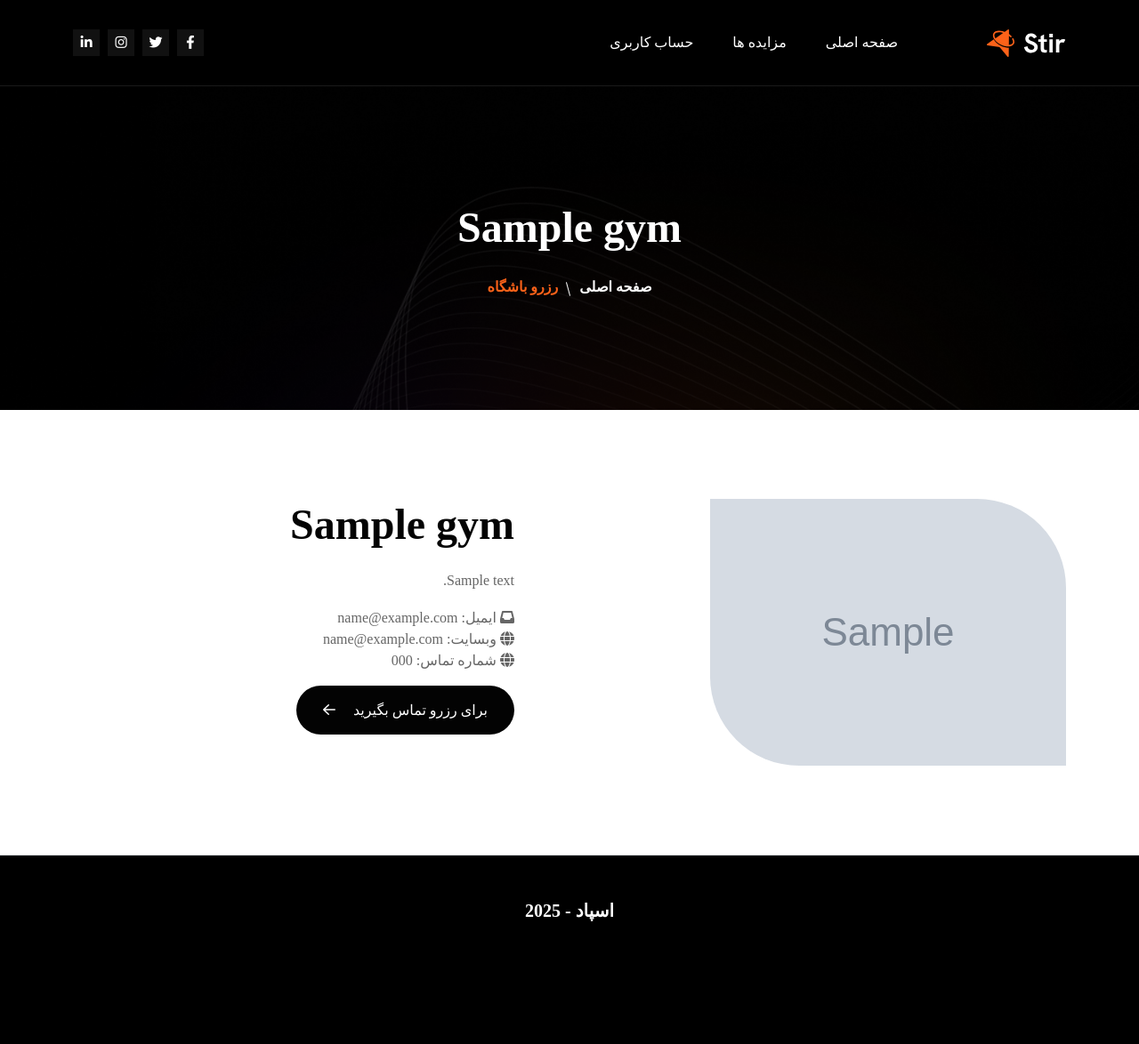
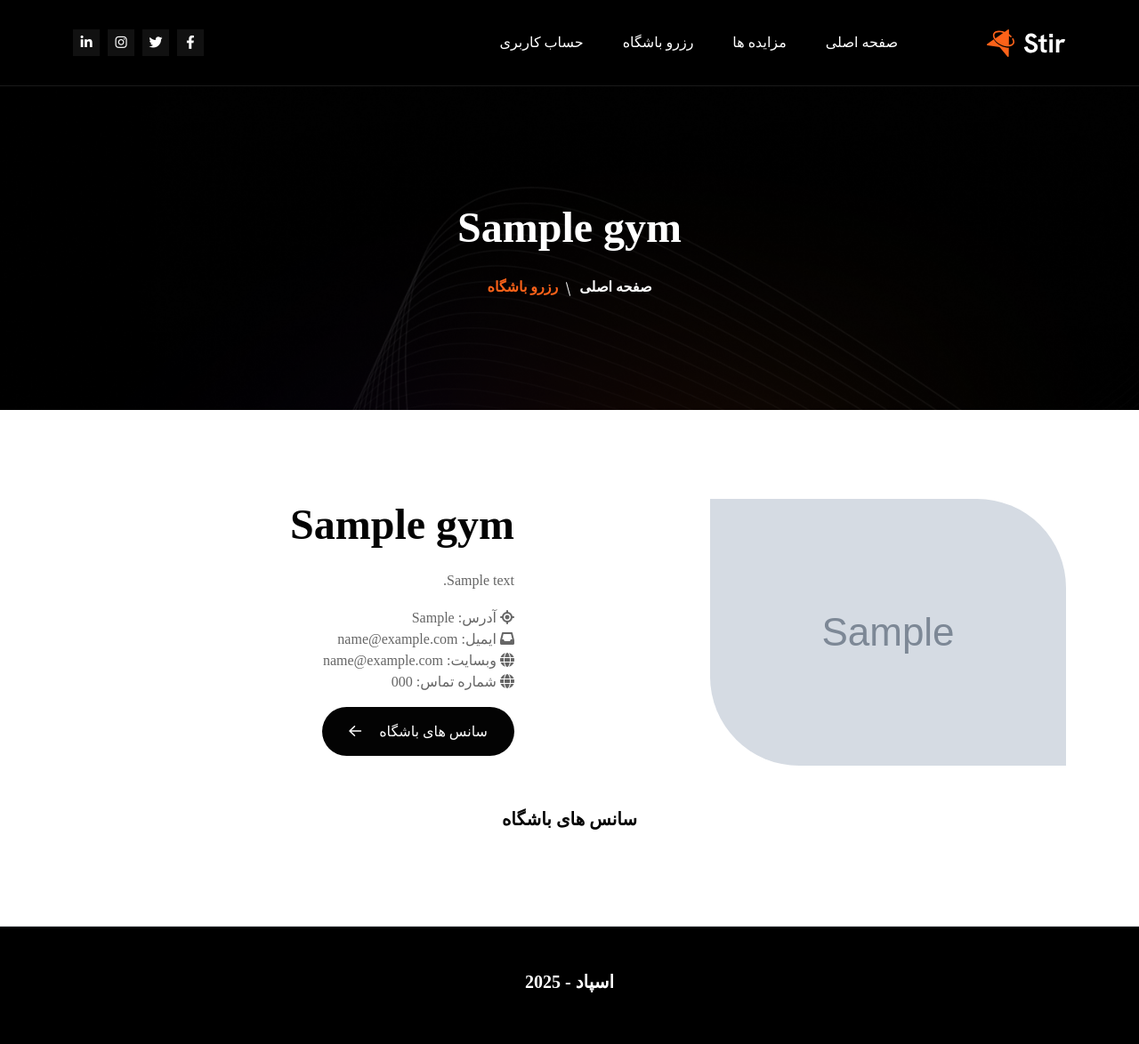
Before and after one commit to AbolfazlAbdi48/aspad, a Django app: page /gym/1/ in a window 1280 px wide. Shown: the whole page at 89% size. Before the commit the page ends 1036 px from the top, so only its background shows below. Run offline with Django 5.2, Linux system fonts and the light colour scheme; tables that the repository leaves empty hold one stand-in row (values such as "Sample post"); grey boxes marked "Sample" are stand-in pictures; data that the repository does not hold is empty; some libraries are stand-ins or nearby versions; some web fonts are replaced.

Commit message:
Update: complete gym feature

```diff
--- a/core/templates/base/base.html
+++ b/core/templates/base/base.html
@@ -52,6 +52,9 @@
                         </li>
                         <li class="nav-item">
                             <a href="{% url 'auction:auction-list' %}" class="nav-link dropdown-toggle">مزایده ها</a>
+                        </li>
+                        <li class="nav-item">
+                            <a href="{% url 'gym:gym-list' %}" class="nav-link dropdown-toggle">رزرو باشگاه</a>
                         </li>
                         <li class="nav-item">
                             <a href="{% url 'account:profile' %}" class="nav-link dropdown-toggle">حساب کاربری</a>
--- a/gym_module/models.py
+++ b/gym_module/models.py
@@ -62,3 +62,33 @@ class Gym(models.Model):
 
     def __str__(self):
         return self.name
+
+
+class GymSession(models.Model):
+    gym = models.ForeignKey(
+        'Gym',
+        on_delete=models.CASCADE,
+        related_name='sessions',
+        verbose_name=_("باشگاه مربوطه")
+    )
+    session_info = models.CharField(
+        max_length=255,
+        verbose_name=_("اطلاعات سانس (روز، تاریخ، ساعت)")
+    )
+    reserved_by = models.ManyToManyField(
+        User,
+        blank=True,
+        related_name='reserved_sessions',
+        verbose_name=_("رزرو شده توسط")
+    )
+    created_at = models.DateTimeField(
+        auto_now_add=True,
+        verbose_name=_("تاریخ ایجاد")
+    )
+
+    class Meta:
+        verbose_name = _("سانس باشگاه")
+        verbose_name_plural = _("سانس‌های باشگاه")
+
+    def __str__(self):
+        return f"{self.gym.name} - {self.session_info}"
--- a/gym_module/templates/gym/gym_detail.html
+++ b/gym_module/templates/gym/gym_detail.html
@@ -38,6 +38,10 @@
 
                         <ul class="list-unstyled">
                             <li>
+                                <i class="fas fa-location"></i>
+                                آدرس: {{ object.location }}
+                            </li>
+                            <li>
                                 <i class="fas fa-inbox"></i>
                                 ایمیل: {{ object.email }}
                             </li>
@@ -51,8 +55,27 @@
                             </li>
                         </ul>
 
-                        <a href="tel:{{ object.contact_number }}" class="main-btn style-one">برای رزرو تماس بگیرید<i
+                        <a href="#sessions" class="main-btn style-one">سانس های باشگاه<i
                                 class="fa-regular fa-arrow-left"></i></a>
+                    </div>
+                </div>
+
+                <div class="col-12 mt-5">
+                    <h5 class="text-center" id="sessions">سانس های باشگاه</h5>
+                    <div class="row">
+                        {% for session in object.sessions.all %}
+                            <div class="col-md-6 col-12 my-2">
+                                <div class="border rounded p-3 d-flex justify-content-between">
+                                    <p class="fw-bold">سانس: {{ session.session_info }}</p>
+                                    <div>
+                                        <a href="{% url 'gym:reserve-session' object.pk %}"
+                                           class="btn btn-warning btn-sm mt-1">رزرو آنلاین</a>
+                                        <a href="tel:{{ object.contact_number }}" class="btn btn-warning btn-sm mt-1">تماس</a>
+                                    </div>
+                                </div>
+                            </div>
+                        {% endfor %}
+
                     </div>
                 </div>
             </div>
--- a/gym_module/urls.py
+++ b/gym_module/urls.py
@@ -1,8 +1,10 @@
 from django.urls import path
-from .views import GymListView, GymDetailView
+from .views import GymListView, GymDetailView, reserve_session_view
 
 app_name = "gym"
 urlpatterns = [
     path("", GymListView.as_view(), name="gym-list"),
     path("<int:pk>/", GymDetailView.as_view(), name="gym-detail"),
+    path('session/<int:pk>/', reserve_session_view, name='reserve-session'),
+
 ]
--- a/gym_module/views.py
+++ b/gym_module/views.py
@@ -1,7 +1,9 @@
-from django.shortcuts import render
+from django.contrib import messages
+from django.contrib.auth.decorators import login_required
+from django.shortcuts import render, get_object_or_404, redirect
 from django.views.generic import ListView, DetailView
 
-from gym_module.models import Gym
+from gym_module.models import Gym, GymSession
 
 
 # Create your views here.
@@ -13,3 +15,25 @@ class GymListView(ListView):
 class GymDetailView(DetailView):
     model = Gym
     template_name = "gym/gym_detail.html"
+
+
+@login_required
+def reserve_session_view(request, pk):
+    session = get_object_or_404(GymSession, pk=pk)
+    reserved = False
+    if request.user in session.reserved_by.all():
+        reserved = True
+
+    if request.method == 'POST':
+        if request.user in session.reserved_by.all():
+            messages.warning(request, "شما قبلا این سانس را رزرو کرده اید. به زودی با شما تماس میگیریم.")
+        else:
+            session.reserved_by.add(request.user)
+            messages.success(request, "رزرو شما با موفقیت انجام شد. به زودی با شما تماس میگیریم.")
+        return redirect('gym:gym-detail', pk=session.gym.pk)
+
+    context = {
+        'session': session,
+        'reserved': reserved
+    }
+    return render(request, 'gym/session_reserve_confirm.html', context)
```
Also changed, not shown: gym_module/admin.py (+11 -1 lines), gym_module/templates/gym/session_reserve_confirm.html (added, +30 -0 lines), evaluation_module/migrations/0007_alter_horseevaluationreport_authenticity_score_and_more.py (added), gym_module/migrations/0002_gymsession.py (added).
